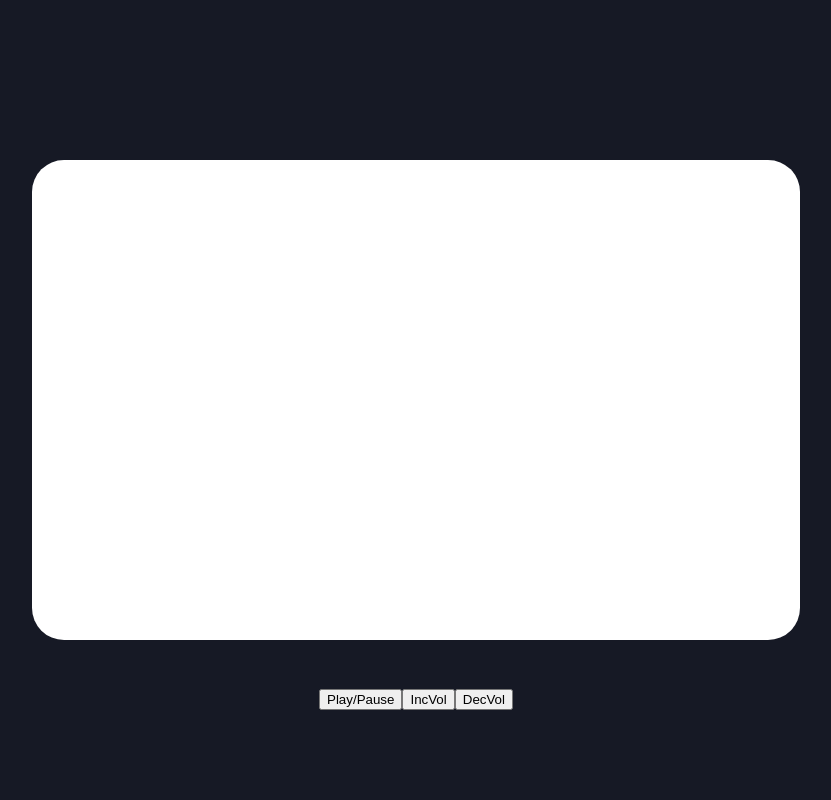
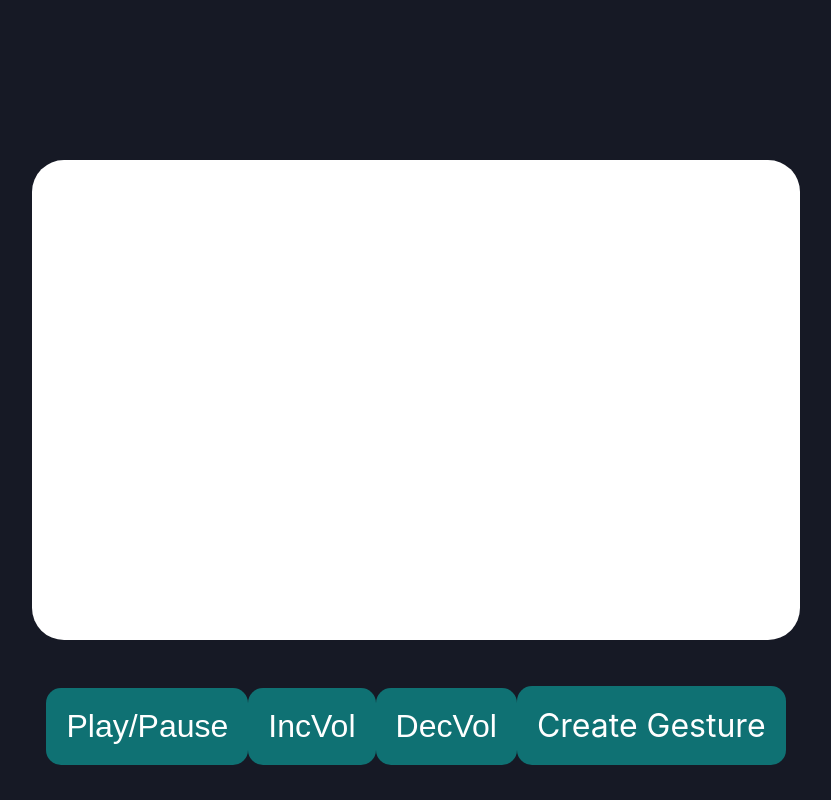
Before and after one commit to ethantorone/Jesture, a React (Create React App) app in the folder jesture-frontend/: page / in a window 1280 px wide. Shown: the whole page, without its empty margins (224-1055 px from the left). Built offline with nearby package versions, Linux system fonts and the light colour scheme.

Commit message:
added button to create gesture page

```diff
--- a/jesture-frontend/src/Components/RoomSim.js
+++ b/jesture-frontend/src/Components/RoomSim.js
@@ -32,9 +32,10 @@ function RoomSim(props) {
                 </div>
 
             </div>
-            <button onClick={togglePlay}>Play/Pause</button>
-            <button onClick={increaseVolume}>IncVol</button>
-            <button onClick={decreaseVolume}>DecVol</button>
+            <button className="standard-button" onClick={togglePlay}>Play/Pause</button>
+            <button className="standard-button" onClick={increaseVolume}>IncVol</button>
+            <button className="standard-button" onClick={decreaseVolume}>DecVol</button>
+            <a className="standard-anchor" href='/create-gesture'>Create Gesture</a>
         </div>
     )
 }
--- a/jesture-frontend/src/Components/RoomSim.modules.css
+++ b/jesture-frontend/src/Components/RoomSim.modules.css
@@ -12,3 +12,22 @@
 .Hidden {
     visibility: hidden;
 }
+
+.standard-button {
+    background-color: #0F7173;
+    border-radius: 15px;
+    padding: 20px;
+    border: none;
+    font-size: 32px;
+    color: white;
+}
+
+.standard-anchor {
+    background-color: #0F7173;
+    border-radius: 15px;
+    padding: 20px;
+    border: none;
+    font-size: 32px;
+    color: white;
+    text-decoration: none;
+}
```
